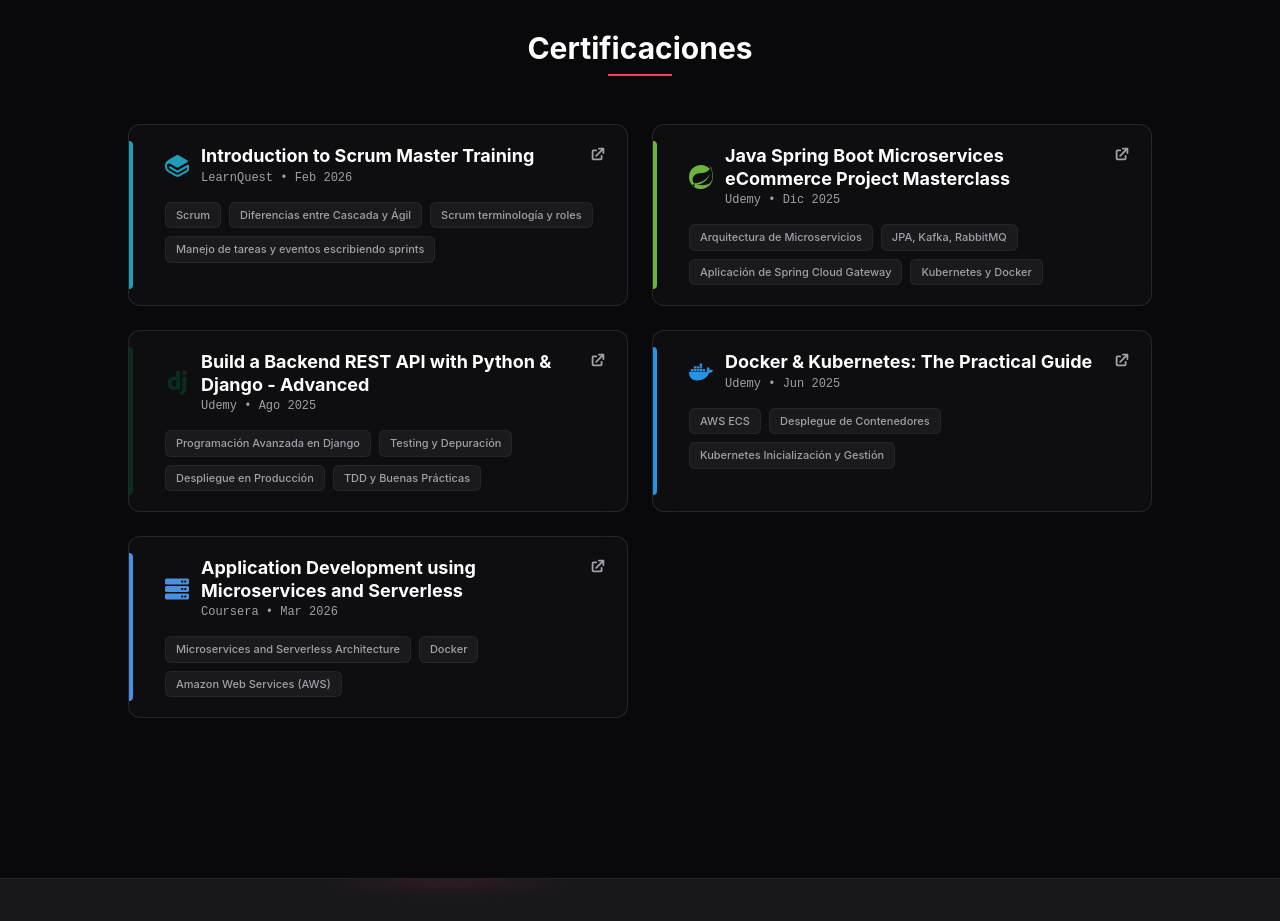
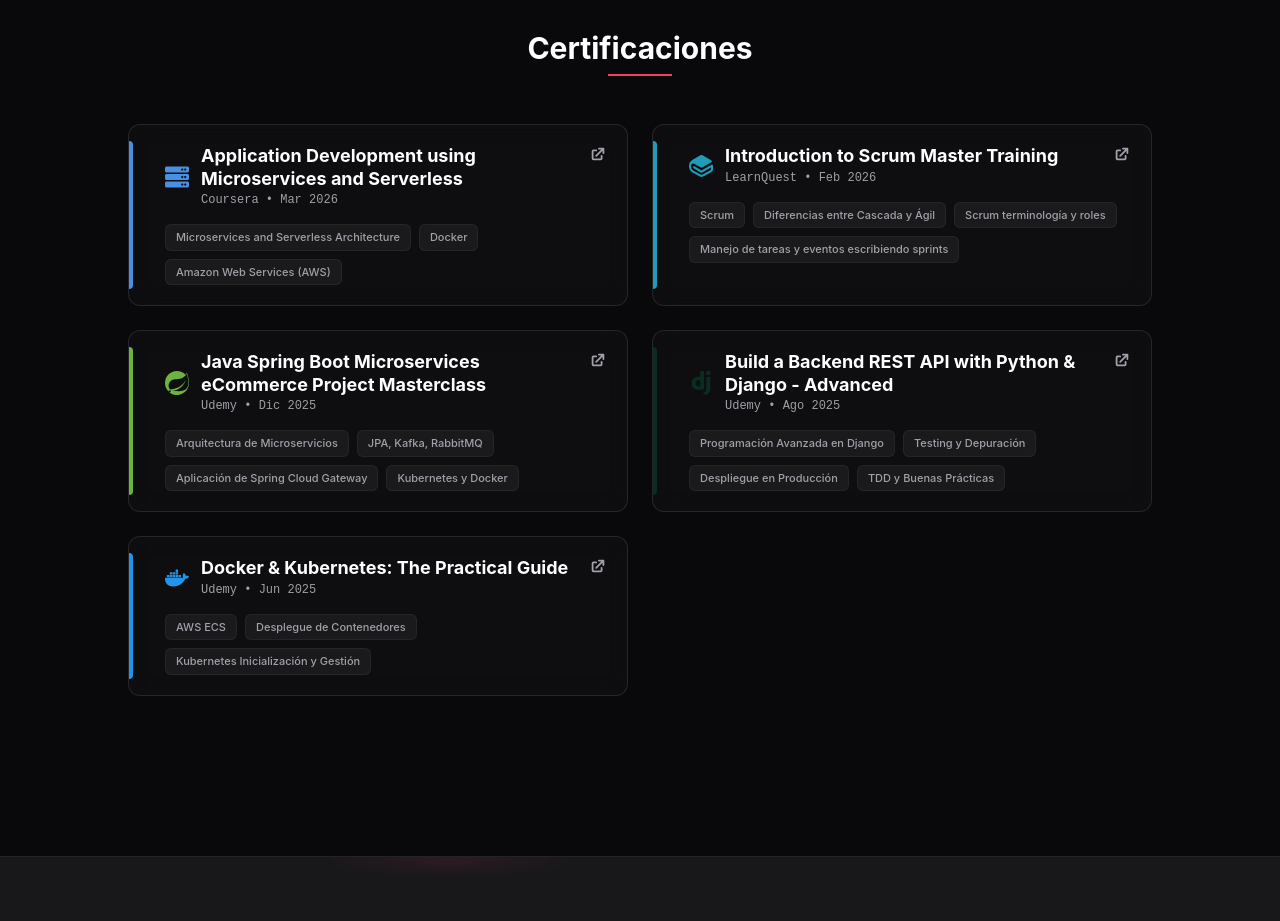
Before and after one commit to Luis3Fernando/Luis3Fernando, a React (Vite) app: page /#/ in a window 1280 px wide. Shown: the part 5860-6781 px from the top of the page. Built offline with nearby package versions, Linux system fonts and the light colour scheme.

Commit message:
Feat: Ordenando data de certificaciones

```diff
--- a/src/components/sections/Certifications.tsx
+++ b/src/components/sections/Certifications.tsx
@@ -1,9 +1,34 @@
-import React from 'react';
-import { motion } from 'framer-motion';
-import { HiExternalLink } from 'react-icons/hi';
-import { CERTIFICATIONS_DATA } from '@data/certifications';
+import React from "react";
+import { motion } from "framer-motion";
+import { HiExternalLink } from "react-icons/hi";
+import { CERTIFICATIONS_DATA } from "@data/certifications";
 
 const Certifications: React.FC = () => {
+  const monthMap: Record<string, number> = {
+    Ene: 0,
+    Feb: 1,
+    Mar: 2,
+    Abr: 3,
+    May: 4,
+    Jun: 5,
+    Jul: 6,
+    Ago: 7,
+    Sep: 8,
+    Oct: 9,
+    Nov: 10,
+    Dic: 11,
+  };
+
+  const sortedCertifications = [...CERTIFICATIONS_DATA].sort((a, b) => {
+    const [monthA, yearA] = a.date.split(" ");
+    const [monthB, yearB] = b.date.split(" ");
+
+    const dateA = new Date(Number(yearA), monthMap[monthA]);
+    const dateB = new Date(Number(yearB), monthMap[monthB]);
+
+    return dateB.getTime() - dateA.getTime();
+  });
+
   return (
     <section className="relative py-20 px-4 md:px-8" id="certifications">
       <motion.div
@@ -12,13 +37,11 @@
         viewport={{ once: true }}
         className="text-center mb-12"
       >
-        <h2 className="text-3xl font-bold text-white mb-2">
-          Certificaciones
-        </h2>
+        <h2 className="text-3xl font-bold text-white mb-2">Certificaciones</h2>
         <div className="h-0.5 w-16 bg-neon mx-auto"></div>
       </motion.div>
       <div className="max-w-5xl mx-auto grid grid-cols-1 md:grid-cols-2 gap-6">
-        {CERTIFICATIONS_DATA.map((cert, index) => (
+        {sortedCertifications.map((cert, index) => (
           <motion.div
             key={cert.id}
             initial={{ opacity: 0, y: 20 }}
@@ -34,10 +57,7 @@
             <div className="pl-4">
               <div className="flex justify-between items-start mb-4">
                 <div className="flex gap-3 items-center">
-                  <div
-                    className="text-2xl"
-                    style={{ color: cert.color }}
-                  >
+                  <div className="text-2xl" style={{ color: cert.color }}>
                     {cert.icon}
                   </div>
                   <div>
@@ -45,7 +65,8 @@
                       {cert.title}
                     </h3>
                     <p className="text-xs font-mono text-text-muted mt-0.5">
-                      {cert.issuer} • <span className="text-white/60">{cert.date}</span>
+                      {cert.issuer} •{" "}
+                      <span className="text-white/60">{cert.date}</span>
                     </p>
                   </div>
                 </div>
@@ -72,7 +93,6 @@
             </div>
           </motion.div>
         ))}
-
       </div>
     </section>
   );
```
